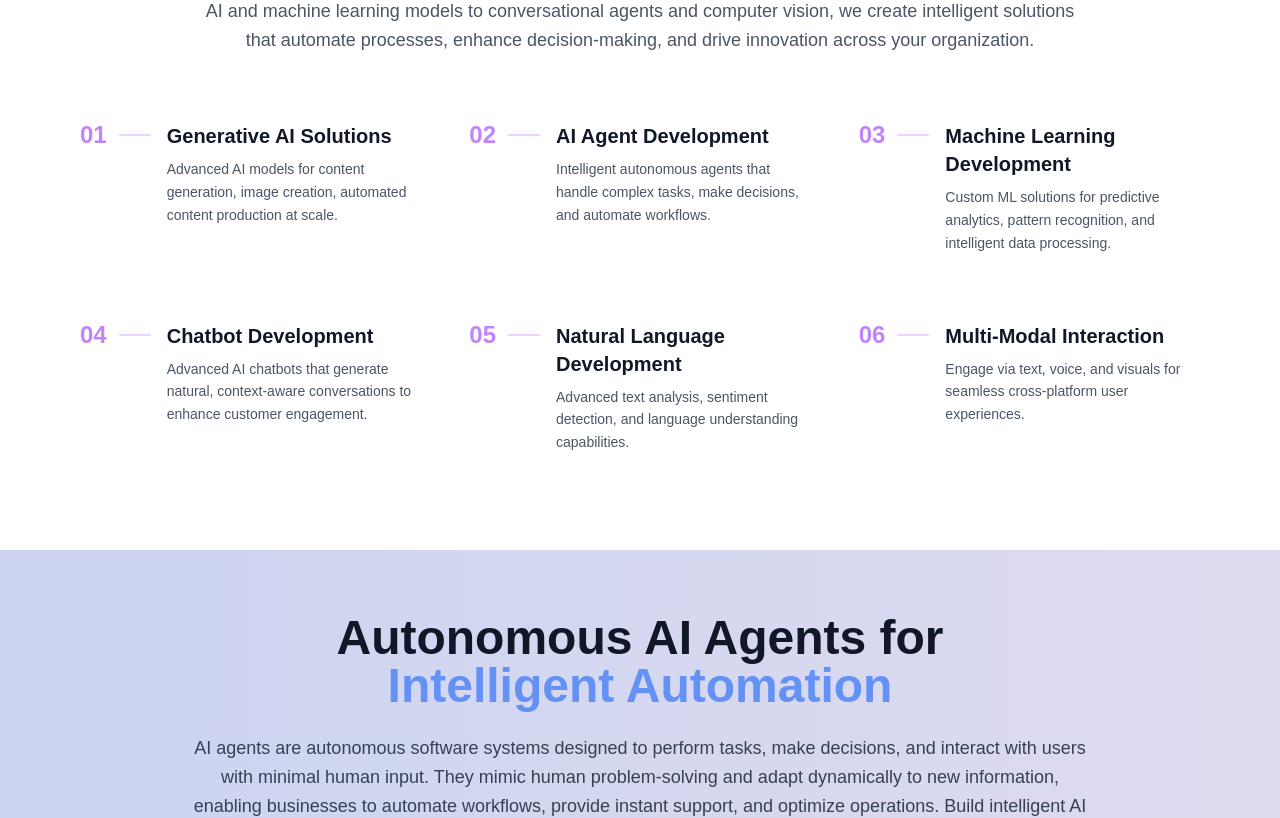
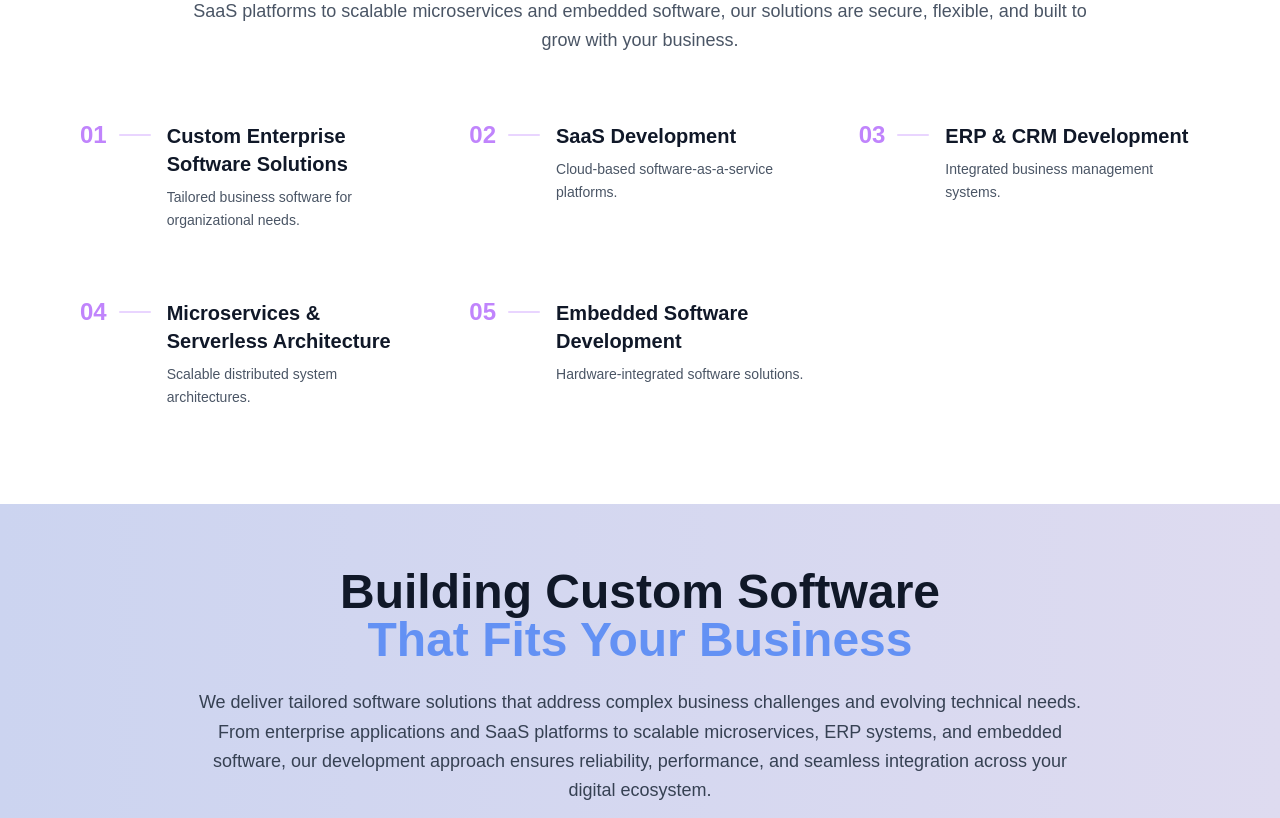
Before and after one commit to bhavya-radicalnow/elysyal-revamp, a Next.js app: page /services/custom-software in a window 1280 px wide. Shown: the part 800-1618 px from the top of the page. Built offline with nearby package versions, Linux system fonts and the light colour scheme.

Commit message:
added the content

```diff
--- a/src/app/About/page.js
+++ b/src/app/About/page.js
@@ -128,7 +128,7 @@ export default function AboutPage() {
                 Technology serves people first—never the other way around. Speed without strategy becomes wasted
                 effort, while strategy without execution remains mere fantasy. The strongest solutions emerge from
                 cross-functional collaboration between strategy, design, and engineering. Continuous learning
-                ensures we stay relevant, adaptive, and always ahead of tomorrow's challenges.
+                ensures we stay relevant, adaptive, and always ahead of tomorrow challenges.
               </p>
             </div>
 
--- a/src/app/services/ai-development/page.js
+++ b/src/app/services/ai-development/page.js
@@ -99,7 +99,11 @@ export default function AIDevelopmentPage() {
       </section>
 
 
-      <CallToAction />
+      <CallToAction
+        title={<>Ready to <span className="text-[#548BF8]">Embrace AI Innovation?</span></>}
+        description="Let's build the future together. Our AI experts are ready to help you unlock the full potential of generative artificial intelligence for your unique business needs."
+        style={{ backgroundColor: "#DEDBF0" }}
+      />
 
       </ServicePageLayout>
   );
--- a/src/app/services/blockchain/page.js
+++ b/src/app/services/blockchain/page.js
@@ -7,63 +7,63 @@ import Image from "next/image";
 
 
 export default function BlockchainPage() {
-    const features = [
+const features = [
     {
       number: "01",
-      title: "Generative AI Solutions",
-      description: "Advanced AI models for content generation, image creation, automated content production at scale."
+      title: "Smart Contract Development",
+      description: "Secure, automated contracts on blockchain networks."
     },
     {
       number: "02",
-      title: "AI Agent Development",
-      description: "Intelligent autonomous agents that handle complex tasks, make decisions, and automate workflows."
+      title: "Token Development",
+      description: "Custom cryptocurrency and utility token creation."
     },
     {
       number: "03",
-      title: "Machine Learning Development",
-      description: "Custom ML solutions for predictive analytics, pattern recognition, and intelligent data processing."
+      title: "Crypto Exchange Development",
+      description: "Secure trading platforms for digital assets."
     },
     {
       number: "04",
-      title: "Chatbot Development",
-      description: "Advanced AI chatbots that generate natural, context-aware conversations to enhance customer engagement."
+      title: "Layer 2 Scaling Solutions",
+      description: "High-performance blockchain scaling technologies."
     },
     {
       number: "05",
-      title: "Natural Language Development",
-      description: "Advanced text analysis, sentiment detection, and language understanding capabilities."
+      title: "Web3 Development",
+      description: "Decentralized web applications and platforms."
     },
     {
       number: "06",
-      title: "Multi-Modal Interaction",
-      description: "Engage via text, voice, and visuals for seamless cross-platform user experiences."
+      title: "DeFi Development",
+      description: "Decentralized finance protocols and applications."
     },
     {
       number: "07",
-      title: "Chatbot Development",
-      description: "Advanced AI chatbots that generate natural, context-aware conversations to enhance customer engagement."
+      title: "DApp Development",
+      description: "Decentralized application development and deployment."
     },
     {
       number: "08",
-      title: "Natural Language Development",
-      description: "Advanced text analysis, sentiment detection, and language understanding capabilities."
+      title: "NFT Marketplace Development",
+      description: "Feature-rich platforms for creating, trading and digital collectibles."
     },
     {
       number: "09",
-      title: "Multi-Modal Interaction",
-      description: "Engage via text, voice, and visuals for seamless cross-platform user experiences."
+      title: "DAO Development",
+      description: "Decentralized autonomous organization frameworks."
     },
      {
       number: "10",
-      title: "Multi-Modal Interaction",
-      description: "Engage via text, voice, and visuals for seamless cross-platform user experiences."
+      title: "Cross-chain & Multi-chain Development",
+      description: "Interoperable blockchain network solutions."
     }
   ];
 
   return (
     <ServicePageLayout
       title="Blockchain Development"
-      description="Secure, decentralized applications and smart contracts for next-generation business models."
+      description="Build secure, scalable, and innovative blockchain solutions for the decentralized future."
       heroImage="/Success Stories image 01.webp"
       primaryButton={{ text: "Start Your Project", href: "#" }}
       secondaryButton={{ text: "Book a Demo", href: "#" }}
@@ -72,18 +72,18 @@ export default function BlockchainPage() {
 
       <ServiceFeatures
               title="Key Features & Services"
-              description="Unlock the potential of artificial intelligence with our comprehensive AI development services. From generative AI and machine learning models to conversational agents and computer vision, we create intelligent solutions that automate processes, enhance decision-making, and drive innovation across your organization."
+              description ="Pioneer the next generation of digital infrastructure with our comprehensive blockchain development services. From smart contracts and DeFi protocols to NFT marketplaces and Web3 applications, we create secure, scalable solutions that leverage the power of distributed ledger technology to transform industries and create new business models."
               features={features}
             />
 
             <section className="bg-white max-w-7xl pt-16  pb-8 " style={{ background: "linear-gradient(to right, #CCD4F0, #DEDBF0)" }}>
                     <div className="max-w-7xl mx-auto px-4 sm:px-6 lg:px-8 text-center">
                       <h2 className="text-3xl md:text-5xl font-bold text-gray-900 mb-6">
-                        Autonomous AI Agents for <br />
-                        <span className="text-[#6391F4]">Intelligent Automation</span>
+                        Powering the Future with  <br />
+                        <span className="text-[#6391F4]"> Blockchain Innovation</span>
                       </h2>
                       <p className="text-gray-700 text-lg leading-relaxed max-w-4xl mx-auto mb-10">
-                        AI agents are autonomous software systems designed to perform tasks, make decisions, and interact with users with minimal human input. They mimic human problem-solving and adapt dynamically to new information, enabling businesses to automate workflows, provide instant support, and optimize operations. Build intelligent AI agents that think, act, and learn independently.
+                        We help businesses unlock the full potential of blockchain with secure, scalable, and high-impact solutions. From smart contracts and token development to DeFi platforms, NFT marketplaces, Web3 and DApp development, crypto exchanges, and cross-chain scalability.
                       </p>
                       <div className="relative w-full max-w-lg mx-auto h-64 md:h-96">
                          <Image
@@ -97,7 +97,10 @@ export default function BlockchainPage() {
                     </div>
                   </section>
 
-      <CallToAction />
+      <CallToAction   title={<>Ready to <span className="text-[#548BF8]">Build on Blockchain?</span></>}
+        description="Join the decentralized revolution with custom blockchain solutions that drive innovation and create value."
+
+      />
 
     </ServicePageLayout>
   );
--- a/src/app/services/custom-software/page.js
+++ b/src/app/services/custom-software/page.js
@@ -4,36 +4,31 @@ import ServiceFeatures from "@/components/layout/ServiceFeatures";
 import Image from "next/image";
 
 export default function CustomSoftwarePage() {
-  const features = [
+const features = [
     {
       number: "01",
-      title: "Generative AI Solutions",
-      description: "Advanced AI models for content generation, image creation, automated content production at scale."
+      title: "Custom Enterprise Software Solutions",
+      description: "Tailored business software for organizational needs."
     },
     {
       number: "02",
-      title: "AI Agent Development",
-      description: "Intelligent autonomous agents that handle complex tasks, make decisions, and automate workflows."
+      title: "SaaS Development",
+      description: "Cloud-based software-as-a-service platforms."
     },
     {
       number: "03",
-      title: "Machine Learning Development",
-      description: "Custom ML solutions for predictive analytics, pattern recognition, and intelligent data processing."
+      title: "ERP & CRM Development",
+      description: "Integrated business management systems."
     },
     {
       number: "04",
-      title: "Chatbot Development",
-      description: "Advanced AI chatbots that generate natural, context-aware conversations to enhance customer engagement."
+      title: "Microservices & Serverless Architecture",
+      description: "Scalable distributed system architectures."
     },
     {
       number: "05",
-      title: "Natural Language Development",
-      description: "Advanced text analysis, sentiment detection, and language understanding capabilities."
-    },
-    {
-      number: "06",
-      title: "Multi-Modal Interaction",
-      description: "Engage via text, voice, and visuals for seamless cross-platform user experiences."
+      title: "Embedded Software Development",
+      description: "Hardware-integrated software solutions."
     }
   ];
   return (
@@ -49,18 +44,18 @@ export default function CustomSoftwarePage() {
     >
       <ServiceFeatures
               title="Key Features & Services"
-              description="Unlock the potential of artificial intelligence with our comprehensive AI development services. From generative AI and machine learning models to conversational agents and computer vision, we create intelligent solutions that automate processes, enhance decision-making, and drive innovation across your organization."
+              description="We design and build custom software solutions tailored to unique business needs. From enterprise systems and SaaS platforms to scalable microservices and embedded software, our solutions are secure, flexible, and built to grow with your business."
               features={features}
             />
 
               <section className="max-w-7xl pt-16  pb-8 " style={{ background: "linear-gradient(to right, #CCD4F0, #DEDBF0)" }}>
                                 <div className="max-w-7xl mx-auto px-4 sm:px-6 lg:px-8 text-center">
                                   <h2 className="text-3xl md:text-5xl font-bold text-gray-900 mb-6">
-                                    Autonomous AI Agents for <br />
-                                    <span className="text-[#6391F4]">Intelligent Automation</span>
+                                    Building Custom Software  <br />
+                                    <span className="text-[#6391F4]">That Fits Your Business</span>
                                   </h2>
                                   <p className="text-gray-700 text-lg leading-relaxed max-w-4xl mx-auto mb-10">
-                                    AI agents are autonomous software systems designed to perform tasks, make decisions, and interact with users with minimal human input. They mimic human problem-solving and adapt dynamically to new information, enabling businesses to automate workflows, provide instant support, and optimize operations. Build intelligent AI agents that think, act, and learn independently.
+                                    We deliver tailored software solutions that address complex business challenges and evolving technical needs. From enterprise applications and SaaS platforms to scalable microservices, ERP systems, and embedded software, our development approach ensures reliability, performance, and seamless integration across your digital ecosystem.
                                   </p>
                                   <div className="relative w-full max-w-lg mx-auto h-64 md:h-96">
                                      <Image
@@ -74,7 +69,11 @@ export default function CustomSoftwarePage() {
                               </section>
 
 
-      <CallToAction />
+      <CallToAction
+      title={<>Let's   <span className="text-[#548BF8]">Build Your Software</span></>}
+        description="From concept to deployment, we'll create custom software that perfectly fits your needs."
+
+      />
 
     </ServicePageLayout>
   );
--- a/src/app/services/data-science/page.js
+++ b/src/app/services/data-science/page.js
@@ -10,33 +10,33 @@ export default function DataSciencePage() {
   const features = [
     {
       number: "01",
-      title: "Generative AI Solutions",
-      description: "Advanced AI models for content generation, image creation, automated content production at scale."
+      title: "Big Data Analytics & Processing",
+      description: "Large-scale data processing and insights extraction"
     },
     {
       number: "02",
-      title: "AI Agent Development",
-      description: "Intelligent autonomous agents that handle complex tasks, make decisions, and automate workflows."
+      title: "Data Warehousing & ETL Development",
+      description: "Enterprise data storage and transformation pipelines"
     },
     {
       number: "03",
-      title: "Machine Learning Development",
-      description: "Custom ML solutions for predictive analytics, pattern recognition, and intelligent data processing."
+      title: "Data Visualization",
+      description: "Clear visuals that turn complex data into actionable insights."
     },
     {
       number: "04",
-      title: "Chatbot Development",
-      description: "Advanced AI chatbots that generate natural, context-aware conversations to enhance customer engagement."
+      title: "Dashboard Development",
+      description: "Interactive dashboards for real-time tracking and decisions."
     },
     {
       number: "05",
-      title: "Natural Language Development",
-      description: "Advanced text analysis, sentiment detection, and language understanding capabilities."
+      title: "Machine Learning Models",
+      description: "Custom ML algorithms for predictive analytics."
     },
     {
       number: "06",
-      title: "Multi-Modal Interaction",
-      description: "Engage via text, voice, and visuals for seamless cross-platform user experiences."
+      title: "Business Intelligence",
+      description: "Strategic insights and data-driven decision making."
     }
   ];
 
@@ -98,8 +98,8 @@ export default function DataSciencePage() {
 
   return (
     <ServicePageLayout
-      title="Data Science"
-      description="Extract insights from your data with advanced analytics, ML models, and data-driven strategies."
+      title="Data Science & ML Solutions"
+      description="Extract meaningful insights from your data with advanced analytics and machine learning models."
       heroImage="/data1.webp"
       primaryButton={{ text: "Start Your Project", href: "#" }}
       secondaryButton={{ text: "Book a Demo", href: "#" }}
@@ -108,7 +108,7 @@ export default function DataSciencePage() {
     >
       <ServiceFeatures
               title="Key Features & Services"
-              description="Unlock the potential of artificial intelligence with our comprehensive AI development services. From generative AI and machine learning models to conversational agents and computer vision, we create intelligent solutions that automate processes, enhance decision-making, and drive innovation across your organization."
+              description="Harness the power of big data with our comprehensive analytics and processing solutions. We help organizations process, analyze, and extract valuable insights from massive datasets using cutting-edge technologies and machine learning algorithms."
               features={features}
             />
 {/*
@@ -159,7 +159,10 @@ export default function DataSciencePage() {
 
 
 
-      <CallToAction />
+      <CallToAction   title={<>Unlock Your  <span className="text-[#548BF8]">Data Potential</span></>}
+        description="Transform raw data into actionable insights that drive business growth and innovation."
+
+      />
 
     </ServicePageLayout>
   );
--- a/src/app/services/mobile-app-development/page.js
+++ b/src/app/services/mobile-app-development/page.js
@@ -5,36 +5,31 @@ import Image from "next/image";
 
 
 export default function MobileAppPage() {
-  const features = [
+const features = [
     {
       number: "01",
-      title: "Generative AI Solutions",
-      description: "Advanced AI models for content generation, image creation, automated content production at scale."
+      title: "Android App Development",
+      description: "Native Android applications for Google Play Store"
     },
     {
       number: "02",
-      title: "AI Agent Development",
-      description: "Intelligent autonomous agents that handle complex tasks, make decisions, and automate workflows."
+      title: "iOS App Development",
+      description: "Cloud-Native iOS applications for Apple App Store"
     },
     {
       number: "03",
-      title: "Machine Learning Development",
-      description: "Custom ML solutions for predictive analytics, pattern recognition, and intelligent data processing."
+      title: "React Native App Development",
+      description: "Cross-platform mobile apps with single codebase"
     },
     {
       number: "04",
-      title: "Chatbot Development",
-      description: "Advanced AI chatbots that generate natural, context-aware conversations to enhance customer engagement."
+      title: "Enterprise App Development",
+      description: "Business-focused mobile solutions for productivity"
     },
     {
       number: "05",
-      title: "Natural Language Development",
-      description: "Advanced text analysis, sentiment detection, and language understanding capabilities."
-    },
-    {
-      number: "06",
-      title: "Multi-Modal Interaction",
-      description: "Engage via text, voice, and visuals for seamless cross-platform user experiences."
+      title: "IoT Development",
+      description: "Connected device ecosystems and smart automation"
     }
   ];
   return (
@@ -48,7 +43,7 @@ export default function MobileAppPage() {
     >
       <ServiceFeatures
         title="Key Features & Services"
-        description="Unlock the potential of artificial intelligence with our comprehensive AI development services. From generative AI and machine learning models to conversational agents and computer vision, we create intelligent solutions that automate processes, enhance decision-making, and drive innovation across your organization."
+        description="We design and build custom software solutions tailored to unique business needs. From enterprise systems and SaaS platforms to scalable microservices and embedded software, our solutions are secure, flexible, and built to grow with your business."
         features={features}
       />
 
@@ -86,7 +81,7 @@ export default function MobileAppPage() {
             {/* Image */}
             <div className="relative h-[400px] lg:h-[500px] w-full">
               <Image
-                src="/Rb 1.webp"
+                src="/Success Stories image 02.webp"
                 alt="Mobile App Development Robot"
                 fill
                 className="object-contain transform scale-100 hover:scale-105 transition-transform duration-500"
@@ -99,7 +94,10 @@ export default function MobileAppPage() {
 
 
 
-      <CallToAction />
+      <CallToAction
+      title={<>Launch Your <span className="text-[#548BF8]">Mobile App</span></>}
+        description="From idea to app store, we'll help you create a mobile app that users love."
+       />
 
 
     </ServicePageLayout>
--- a/src/app/services/staff-augmentation/page.js
+++ b/src/app/services/staff-augmentation/page.js
@@ -4,50 +4,50 @@ import ServiceFeatures from "@/components/layout/ServiceFeatures";
 import Image from "next/image";
 
 export default function StaffAugmentationPage() {
-  const features = [
+const features = [
     {
       number: "01",
-      title: "Generative AI Solutions",
-      description: "Advanced AI models for content generation, image creation, automated content production at scale."
+      title: "Dedicated Teams",
+      description: "Full development teams dedicated to your projects"
     },
     {
       number: "02",
-      title: "AI Agent Development",
-      description: "Intelligent autonomous agents that handle complex tasks, make decisions, and automate workflows."
+      title: "Remote Specialists",
+      description: "Access global talent pool of experienced developers"
     },
     {
       number: "03",
-      title: "Machine Learning Development",
-      description: "Custom ML solutions for predictive analytics, pattern recognition, and intelligent data processing."
+      title: "Flexible Scaling",
+      description: "Scale your team up or down based on project needs"
     },
     {
       number: "04",
-      title: "Chatbot Development",
-      description: "Advanced AI chatbots that generate natural, context-aware conversations to enhance customer engagement."
+      title: "Expert Consultants",
+      description: "Senior consultants for strategic technology guidance"
     },
     {
       number: "05",
-      title: "Natural Language Development",
-      description: "Advanced text analysis, sentiment detection, and language understanding capabilities."
+      title: "Project Delivery",
+      description: "Accelerated project timelines with quality delivery"
     },
     {
       number: "06",
-      title: "Multi-Modal Interaction",
-      description: "Engage via text, voice, and visuals for seamless cross-platform user experiences."
+      title: "Quality Assurance",
+      description: "Rigorous quality standards and best practices"
     }
   ];
   return (
     <ServicePageLayout
-      title="Staff Augmentation Services"
+      title="Staff Augmentation "
       description="Skilled developers and tech specialists to expand your team and accelerate project delivery."
-      heroImage="/As_1.webp"
+      heroImage="/custom 1.webp"
       primaryButton={{ text: "Start Your Project", href: "#" }}
       secondaryButton={{ text: "Book a Demo", href: "#" }}
 
     >
       <ServiceFeatures
         title="Key Features & Services"
-        description="Unlock the potential of artificial intelligence with our comprehensive AI development services. From generative AI and machine learning models to conversational agents and computer vision, we create intelligent solutions that automate processes, enhance decision-making, and drive innovation across your organization."
+        description="We design and build custom software solutions tailored to unique business needs. From enterprise systems and SaaS platforms to scalable microservices and embedded software, our solutions are secure, flexible, and built to grow with your business."
         features={features}
       />
 
@@ -126,7 +126,10 @@ export default function StaffAugmentationPage() {
       </section>
 
 
-      <CallToAction />
+      <CallToAction
+      title={<>Scale Your  <span className="text-[#548BF8]">Team Today</span></>}
+      description="Get the right talent at the right time to accelerate your development projects."
+      />
 
     </ServicePageLayout>
   );
--- a/src/components/section/CallToAction.js
+++ b/src/components/section/CallToAction.js
@@ -12,10 +12,11 @@ function CallToAction({
   primaryBtnText = "Start Your Project",
   primaryBtnLink = "#",
   secondaryBtnText = "Book a Demo",
-  secondaryBtnLink = "#"
+  secondaryBtnLink = "#",
+  style = {}
 }) {
   return (
-    <section className="bg-white py-20 lg:py-32 overflow-hidden">
+    <section className="bg-white py-20 lg:py-32 overflow-hidden" style={style}>
       <div className="max-w-7xl mx-auto px-4 sm:px-6 lg:px-8 text-center">
 
         {/* Headline */}
```
Also changed, not shown: src/app/Industries/page.js (+8 -3 lines), src/app/Tech-stack/page.js (+7 -3 lines), src/app/solution-hub/page.js (+8 -3 lines), src/app/success-Stories/page.js (+7 -2 lines).
